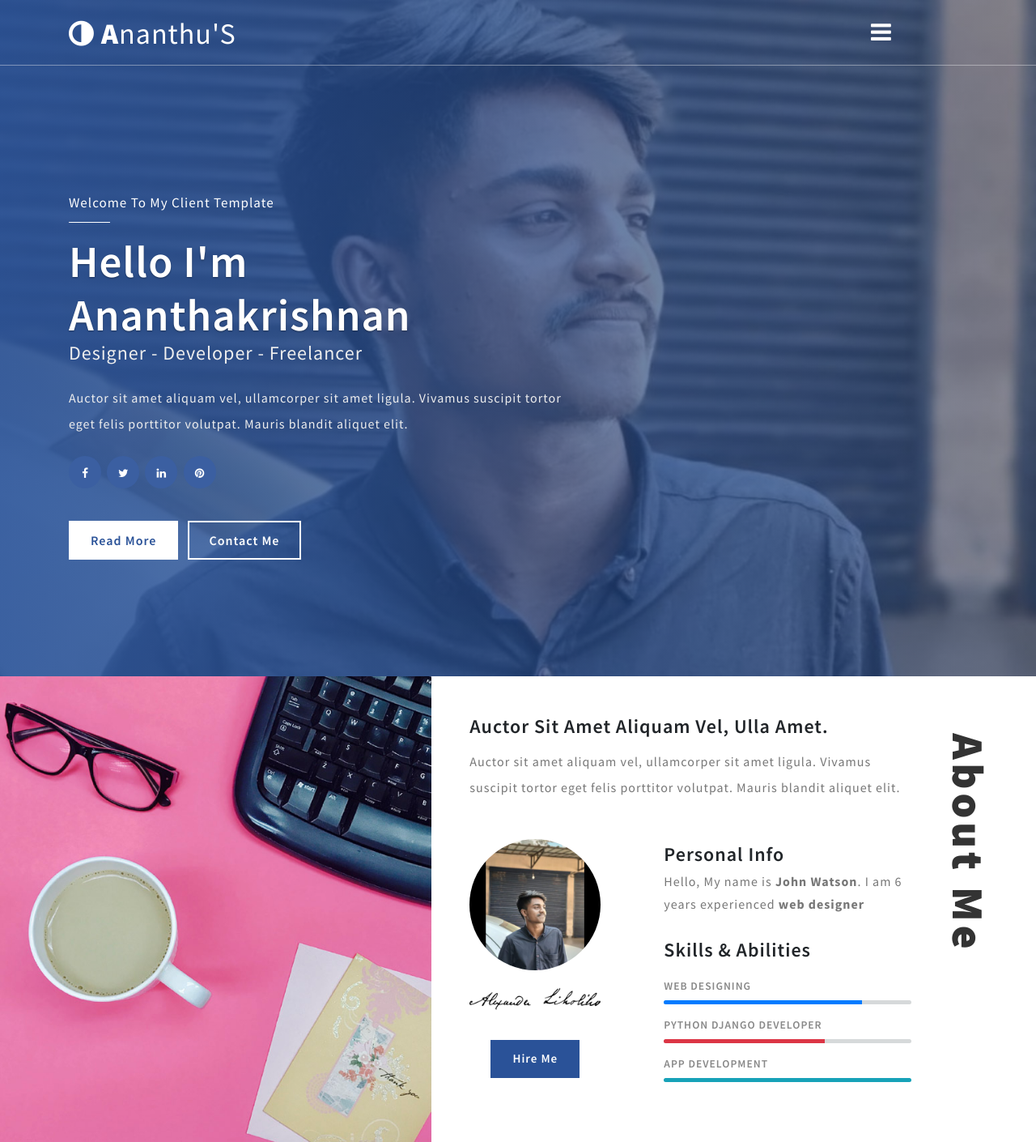
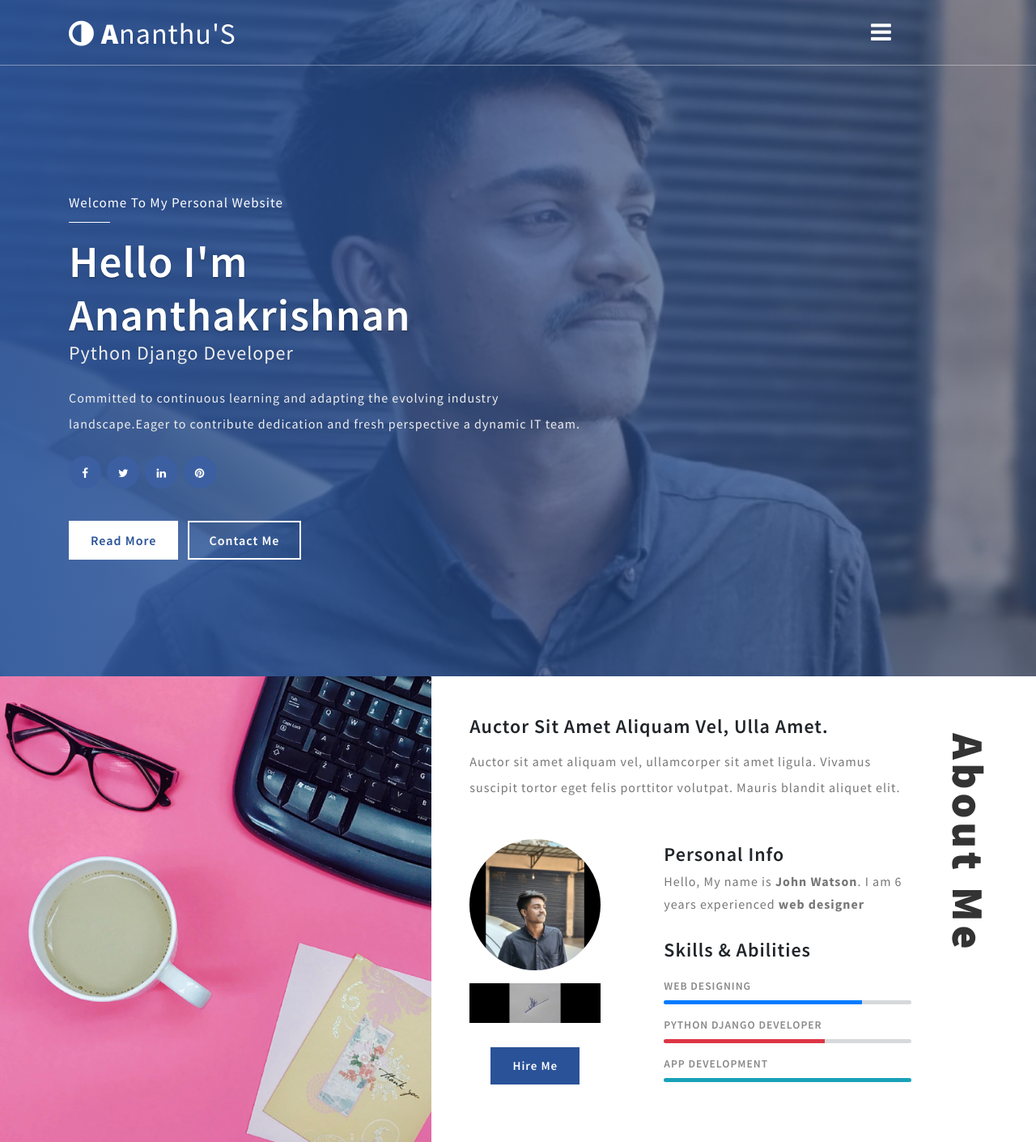
Before and after one commit to ananthuananthu07/my-personal, a plain HTML site: page index.html in a window 1280 px wide. Shown: the top 1410 px of the page at 81% size. Drawn offline with Linux system fonts and the light colour scheme.

Commit message:
image, about modified

```diff
--- a/css/style.css
+++ b/css/style.css
@@ -549,7 +549,7 @@ p.sub-meta {
 .box9 .icon li a{display:block;width:38px;height:38px;background:#f39c12;font-size:15px;color:#fff;margin-right:5px;transition:all .35s ease 0s;-webkit-transition:all .35s ease 0s}
 .box9 .icon a:hover{background:#fff;color:#f39c12;}
 @media only screen and (max-width:990px){}
-}
+
 p.paragraph {
     color: #888;
     font-size: 16px;
--- a/index.html
+++ b/index.html
@@ -74,11 +74,10 @@ Smartphone Compatible web template, free webdesigns for Nokia, Samsung, LG, Sony
 		<div class="row">
 			<div class="col-lg-7 bnr-txt-w3pvt">
 				<div class="bnr-w3pvt-txt mt-sm-5">
-					<h6>Welcome to my Client template</h6>
+					<h6>Welcome to my Personal Website</h6>
 					<h2>Hello <span>I'm Ananthakrishnan</span></h2>
-					<h4>designer - developer - freelancer</h4>
-					<p class="mt-4"> Auctor sit amet aliquam vel, ullamcorper sit amet ligula.
-						Vivamus suscipit tortor eget felis porttitor volutpat. Mauris blandit aliquet elit.</p>
+					<h4>Python Django Developer</h4>
+					<p class="mt-4">Committed to continuous learning and adapting the evolving industry landscape.Eager to contribute dedication and fresh perspective a dynamic IT team.</p>
 					<ul class="social_section_1info mt-4">
 						<li class="mb-2 facebook"><a href="#"><span class="fa fa-facebook"></span></a></li>
 						<li class="mb-2 twitter"><a href="#"><span class="fa fa-twitter"></span></a></li>
@@ -109,7 +108,7 @@ Smartphone Compatible web template, free webdesigns for Nokia, Samsung, LG, Sony
 					<div class="row mt-sm-5 mt-4 about-right-inner">
 						<div class="col-sm-4 col-6 myphoto-sign text-center">
 							<img src="images/myphoto.jpeg" alt="" class="img-fluid rounded-circle"/>
-							<img src="images/signature.png" alt="" class="img-fluid mt-3"/>
+							<img src="images/mysign.jpeg" alt="" class="img-fluid mt-3"/>
 							<a href="#contact" class="scroll abt-btn">Hire Me </a>
 						</div>
 						<div class="col-sm-7 offset-lg-1">
```
Also changed, not shown: images/mysign.jpeg (added).
